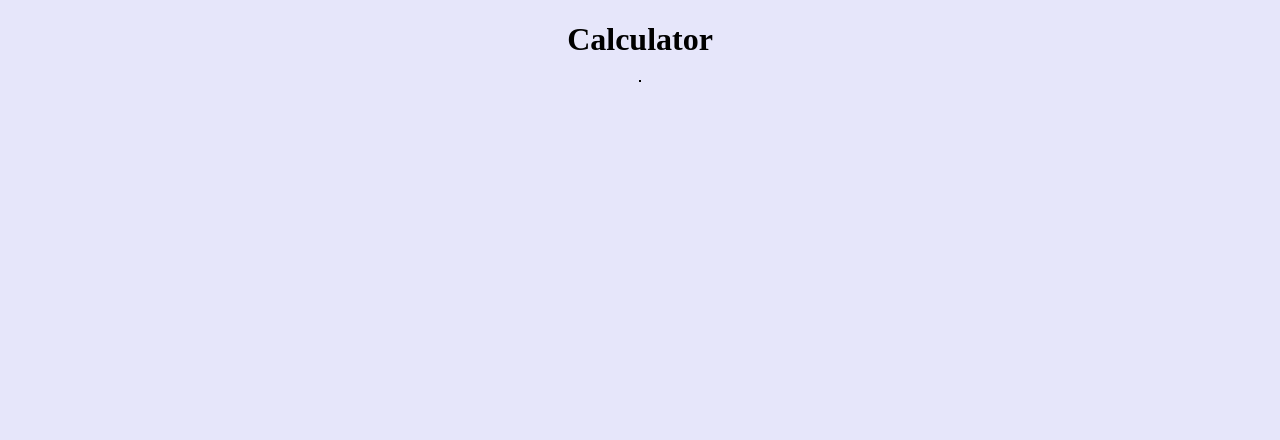
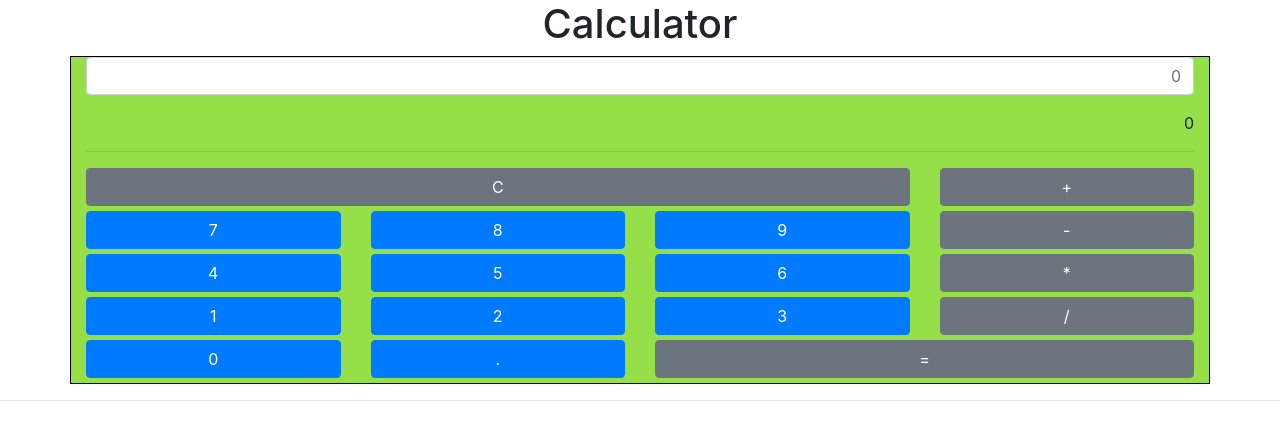
Before and after one commit to klivak/calculator-pwa, a Vue app: page / in a window 1280 px wide. Shown: the top 440 px of the page. Built offline with nearby package versions, Linux system fonts and the light colour scheme.

Commit message:
Added basic logic for calculating

```diff
--- a/package.json
+++ b/package.json
@@ -10,6 +10,9 @@
     "build": "node build/build.js"
   },
   "dependencies": {
+    "bootstrap": "^4.3.1",
+    "jquery": "^3.3.1",
+    "popper.js": "^1.14.7",
     "vue": "^2.5.2"
   },
   "devDependencies": {
--- a/src/App.vue
+++ b/src/App.vue
@@ -22,6 +22,6 @@
     }
 </script>
 
-<style>
+<style lang="scss">
     @import "assets/scss/main.scss";
 </style>
--- a/src/assets/scss/main.scss
+++ b/src/assets/scss/main.scss
@@ -14,14 +14,22 @@ header {
 }
 
 .calculator {
-  display: flex;
-  align-items: center;
-  justify-content: center;
-
 
   &-container {
-    background: gray;
+    background: #95e048;
     border: 1px solid black;
-    max-width: 500px;
   }
+
+  .input {
+    text-align: right;
+  }
+
+  .form-result {
+    text-align: right;
+  }
+
+  .btn {
+    margin-bottom: 5px;
+  }
+
 }
--- a/src/components/Calculator.vue
+++ b/src/components/Calculator.vue
@@ -1,15 +1,133 @@
 <template>
     <div class="calculator">
-        <div class="calculator-container">
+
+        <div class="calculator-container container">
+
+            <div class="row">
+                <div class="col-md-12">
+                    <div class="form-group">
+                        <input v-model="result" class="form-control input" type="text" placeholder="0">
+                    </div>
+                </div>
+                <div class="col-md-12">
+                    <div class="form-result">
+                        {{ total }}
+                    </div>
+                </div>
+                <div class="col-md-12">
+                    <hr>
+                </div>
+            </div>
+
+            <div class="row row-buttons">
+                <div class="col-9">
+                    <button @click="clear" class="btn btn-block btn-secondary">C</button>
+                </div>
+                <div class="col-3">
+                    <button @click="math('+')" class="btn btn-block btn-secondary">+</button>
+                </div>
+
+                <div class="col-3">
+                    <button @click="number(7)" class="btn btn-block btn-primary">7</button>
+                </div>
+                <div class="col-3">
+                    <button @click="number(8)" class="btn btn-block btn-primary">8</button>
+                </div>
+                <div class="col-3">
+                    <button @click="number(9)" class="btn btn-block btn-primary">9</button>
+                </div>
+
+                <div class="col-3">
+                    <button @click="math('-')" class="btn btn-block btn-secondary">-</button>
+                </div>
+
+                <div class="col-3">
+                    <button @click="number(4)" class="btn btn-block btn-primary">4</button>
+                </div>
+                <div class="col-3">
+                    <button @click="number(5)" class="btn btn-block btn-primary">5</button>
+                </div>
+                <div class="col-3">
+                    <button @click="number(6)" class="btn btn-block btn-primary">6</button>
+                </div>
+
+                <div class="col-3">
+                    <button @click="math('*')" class="btn btn-block btn-secondary">*</button>
+                </div>
+
+                <div class="col-3">
+                    <button @click="number(1)" class="btn btn-block btn-primary">1</button>
+                </div>
+                <div class="col-3">
+                    <button @click="number(2)" class="btn btn-block btn-primary">2</button>
+                </div>
+                <div class="col-3">
+                    <button @click="number(3)" class="btn btn-block btn-primary">3</button>
+                </div>
+
+                <div class="col-3">
+                    <button @click="math('/')" class="btn btn-block btn-secondary">/</button>
+                </div>
+
+                <div class="col-3">
+                    <button @click="number(0)" class="btn btn-block btn-primary">0</button>
+                </div>
+
+                <div class="col-3">
+                    <button @click="math('.')" class="btn btn-block btn-primary">.</button>
+                </div>
+
+                <div class="col-6">
+                    <button @click="equal" class="btn btn-block btn-secondary">=</button>
+                </div>
+
+            </div>
 
         </div>
+
+        <hr>
+
+        <div class="calculator-result container">
+            <div class="row">
+                <div class="col-md-12">
+                    <div v-for="item in items">
+                        {{ item.formula }} = {{ item.total }}
+                    </div>
+                </div>
+            </div>
+        </div>
+
     </div>
 </template>
 
 <script>
     export default {
         data() {
-            return {}
+            return {
+                result: "",
+                total: 0,
+                items: []
+            }
+        },
+        methods: {
+            number(item) {
+                this.result += item;
+            },
+            math(item) {
+                this.result += item.toString();
+            },
+            unique(item) {
+                this.result += item.toString();
+            },
+            equal() {
+                this.total = eval(this.result);
+                this.items.push({formula: this.result, total: this.total});
+
+                this.clear();
+            },
+            clear() {
+                this.result = "";
+            }
         }
     }
 </script>
```
Also changed, not shown: src/main.js (+8 -5 lines), 1 other file (tests, documents, lock files or other folders).
